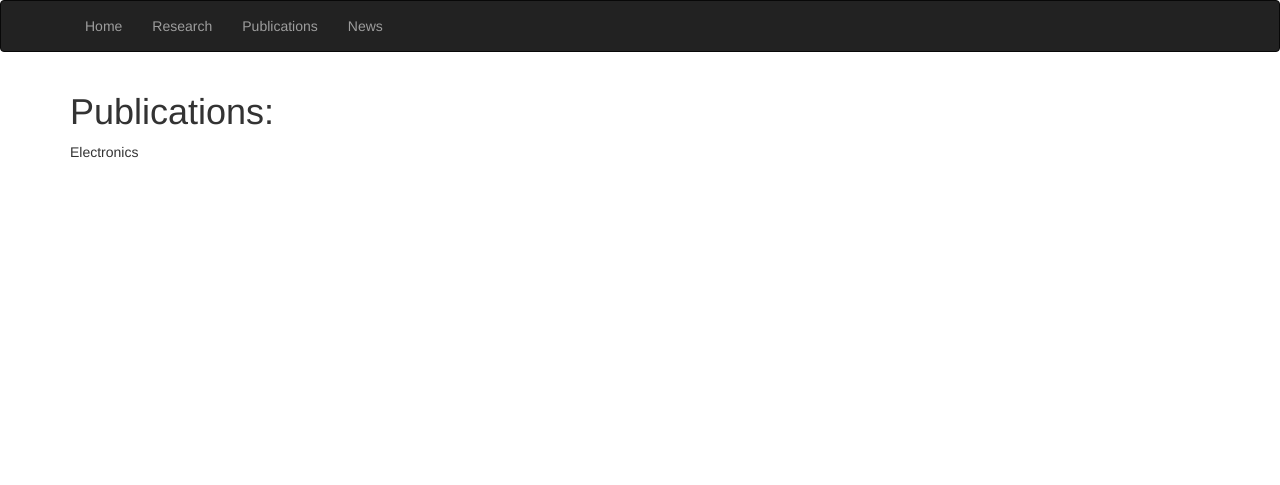
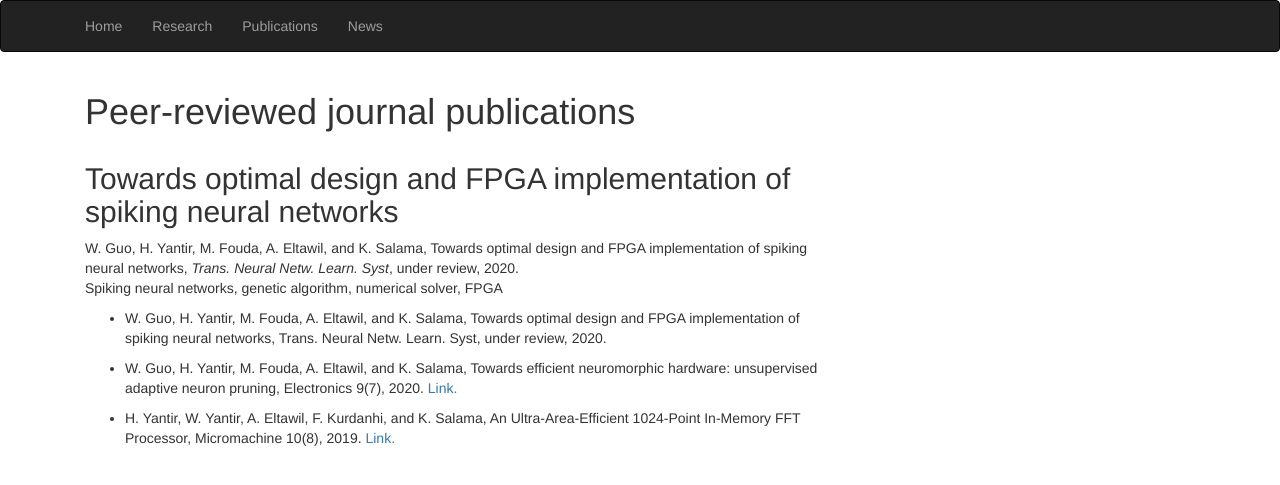
Before and after one commit to Wenzheguo/Wenzheguo.github.io, a Jekyll site: the page built from Publications/index.html, in a window 1280 px wide. Shown: the top 485 px of the page. Built offline with Jekyll 4.4.1, drawn with Linux system fonts in a browser that asks for light colours.

Commit message:
Update index.html

```diff
--- a/Publications/index.html
+++ b/Publications/index.html
@@ -2,7 +2,25 @@
 layout: default
 title: Publications
 ---
-<div>
-<h1> Publications: </h1>
-<p> Electronics </p>
+<!-- Publications -->
+<div class="container">
+    <h1>Peer-reviewed journal publications</h1>
+    <div class="row">
+        <div class="col-md-8">
+            <h2>Towards optimal design and FPGA implementation of spiking neural networks</h2>
+            <p>W. Guo, H. Yantir, M. Fouda, A. Eltawil, and K. Salama, Towards optimal design and FPGA implementation of spiking neural networks, <i>Trans. Neural Netw. Learn. Syst</i>, under review, 2020.<br>
+            Spiking neural networks, genetic algorithm, numerical solver, FPGA
+            </p>
+        <ul>
+            <li class="paper" words="add, your, keywords, here">W. Guo, H. Yantir, M. Fouda, A. Eltawil, and K. Salama, Towards optimal design and FPGA implementation of spiking neural networks, Trans. Neural Netw. Learn. Syst, under review, 2020. </li>
+        </ul>
+        <ul>
+            <li class="paper" words="add, your, keywords, here">W. Guo, H. Yantir, M. Fouda, A. Eltawil, and K. Salama, Towards efficient neuromorphic hardware: unsupervised adaptive neuron pruning, Electronics 9(7), 2020. <a href="https://www.mdpi.com/2079-9292/9/7/1059"> Link. </a></li>
+        </ul>
+        <ul>
+            <li class="paper" words="add, your, keywords, here">H. Yantir, W. Yantir, A. Eltawil, F. Kurdanhi, and K. Salama, An Ultra-Area-Efficient 1024-Point In-Memory FFT Processor, Micromachine 10(8), 2019. <a href="https://www.mdpi.com/2072-666X/10/8/509"> Link. </a></li>
+            </ul>
+
+        </div>
+    </div>
 </div>
```
